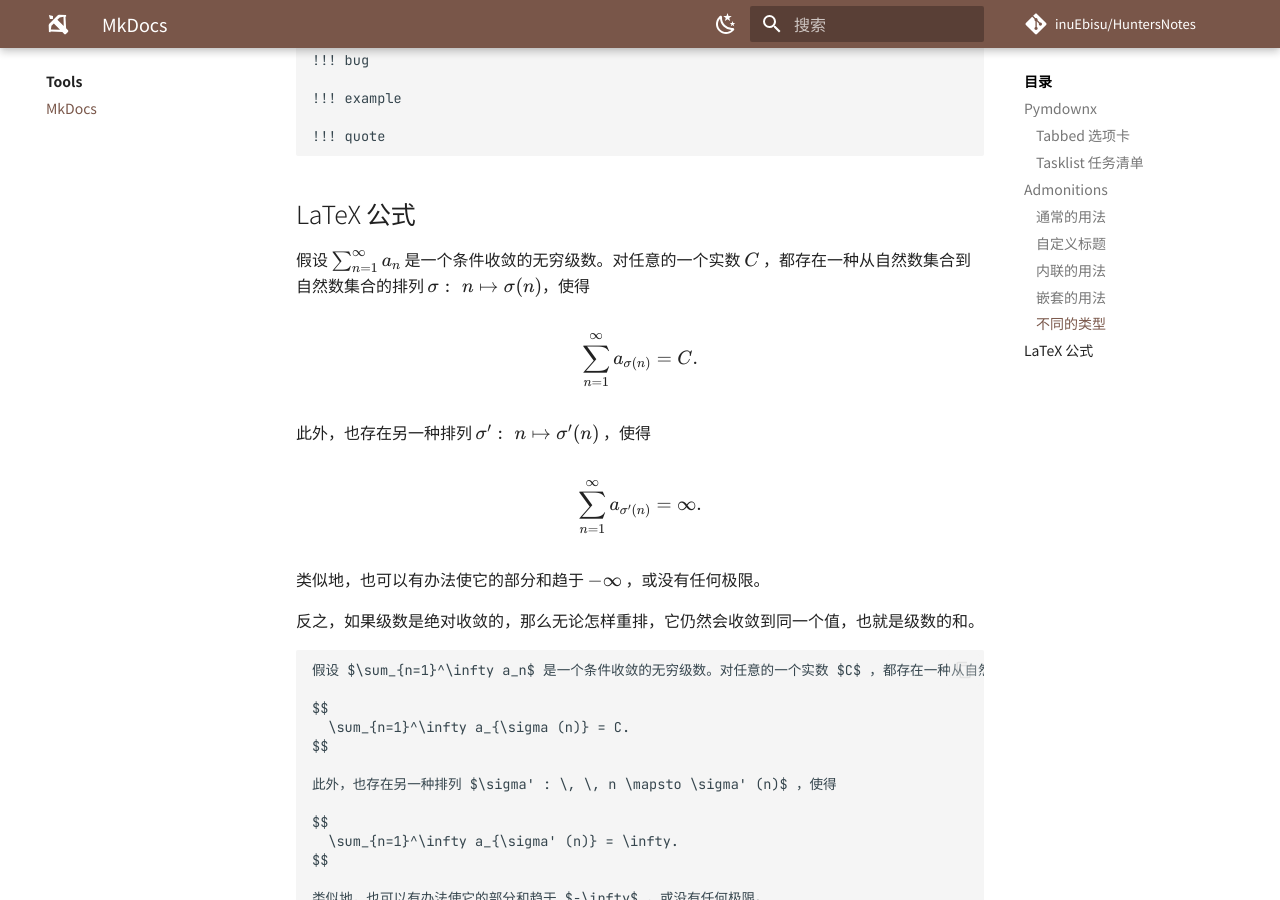
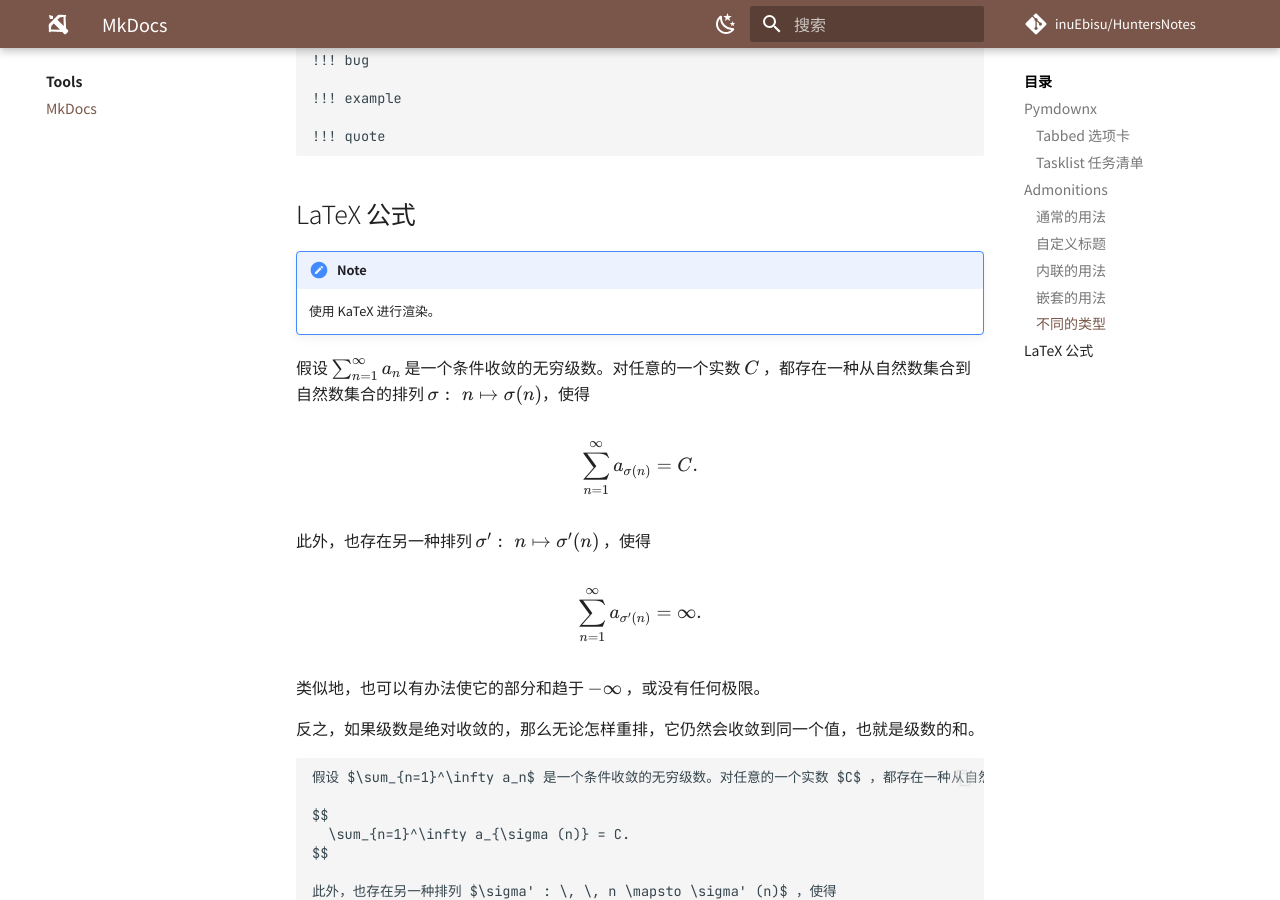
Before and after one commit to inuEbisu/HuntersNotes, an MkDocs documentation site: the page built from docs/tools/mkdocs.md, in a window 1280 px wide and 900 px high, scrolled down 3783 px. Built offline with MkDocs 1.6.1 and Material for MkDocs 9.7.7, drawn with Linux system fonts in a browser that asks for light colours; comment, search, counter and statistics services are not loaded; a style sheet for code colours, icons or effects is not loaded.

Commit message:
docs: add note about using KaTeX for rendering LaTeX formulas

```diff
--- a/docs/tools/mkdocs.md
+++ b/docs/tools/mkdocs.md
@@ -189,6 +189,9 @@ Source Code:
 
 ## LaTeX 公式
 
+!!! note
+    使用 KaTeX 进行渲染。
+
 假设 $\sum_{n=1}^\infty a_n$ 是一个条件收敛的无穷级数。对任意的一个实数 $C$ ，都存在一种从自然数集合到自然数集合的排列 $\sigma : \, \, n \mapsto \sigma (n)$，使得
 
 $$
```
